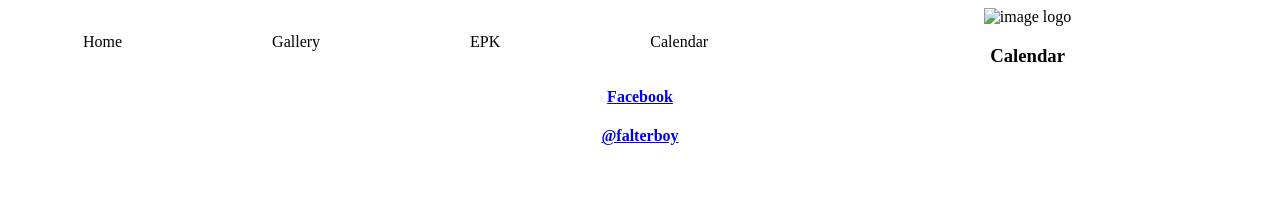
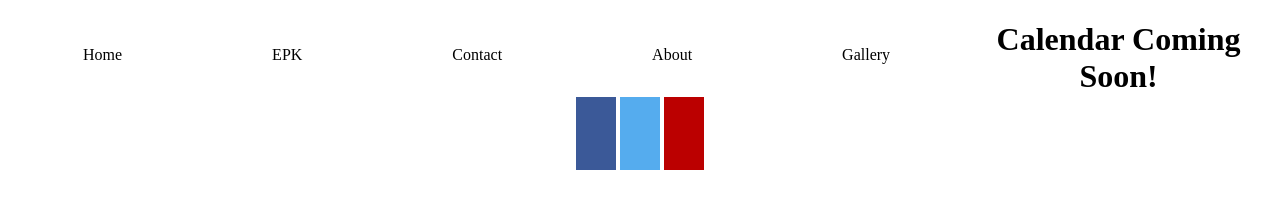
Before and after one commit to Falterboy/Falterboy.github.io, a plain HTML site: page Falterboysite-Calendar.html in a window 1280 px wide. Drawn offline with Linux system fonts and the light colour scheme.

Commit message:
Update Falterboysite-Calendar.html

```diff
--- a/Falterboysite-Calendar.html
+++ b/Falterboysite-Calendar.html
@@ -3,43 +3,23 @@
   <head>
     <link rel='icon' href='images/favicon.ico' type='image/x.icon'/>
     <meta charset="utf-8">
-    <title>Falterboy-Calander</title>
+    <title>Falterboy-Gallery</title>
     <link rel='stylesheet' href='falterboysite.css'>
   </head>
   <body>
-    <nav>
-      <div class='hero'>
+    <ul>
+  <li><a href="Falterboysite.html">Home</a></li>
+  <li><a href="Falterboy-siteEPK.html">EPK</a></li>
+  <li><a href="contact.html">Contact</a></li>
+  <li><a href="Falterboysite-about.html">About</a></li>
+  <li><a href="gallery.html">Gallery</a></li>
+</ul>
 
-        </div>
-        <ul class='navlinks'>
-          <li>
-            <a href='Falterboysite.html'>Home</a>
-          </li>
-          <li>
-            <a href='Falterboysite-gallery.html'>Gallery</a>
-          </li>
-          <li>
-            <a href='Falterboysite-EPK.html'>EPK</a>
-          </li>
-          <li>
-            <a href='Falterboysite-Calendar.html'>Calendar</a>
-          </li>
-        </ul>
-      <div class='burger'>
-        <div class='line1'></div>
-        <div class='line2'></div>
-        <div class='line3'></div>
-      </div>
-    </nav>
+    <h1> Calendar Coming Soon! </h1>
 
 
-    <img id='logo' src="/Users/buffjeremy/Desktop/falterboy Hi Res.jpg " alt='image logo'>
-
-    <h3>Calendar </h3>
-
-    <footer>
-      <h4> <a href ="https://wwww.facebook.com/falterboy">Facebook</a> </h4>
-        <h4> <a href ="https://www.twitter.com/falterboy" > @falterboy </a> </h4>
-    </footer>
-  </body>
-</html>
+    <div>
+<a href="https://www.facebook.com/falterboy" class="fa fa-facebook"></a>
+<a href="https://www.twitter.com/falterboy" class="fa fa-twitter"></a>
+<a href="https://www.youtube.com/channel/UCH6uP150BeUpN5JzDsTmXpQ" class="fa fa-youtube"></a>
+</div>
```
